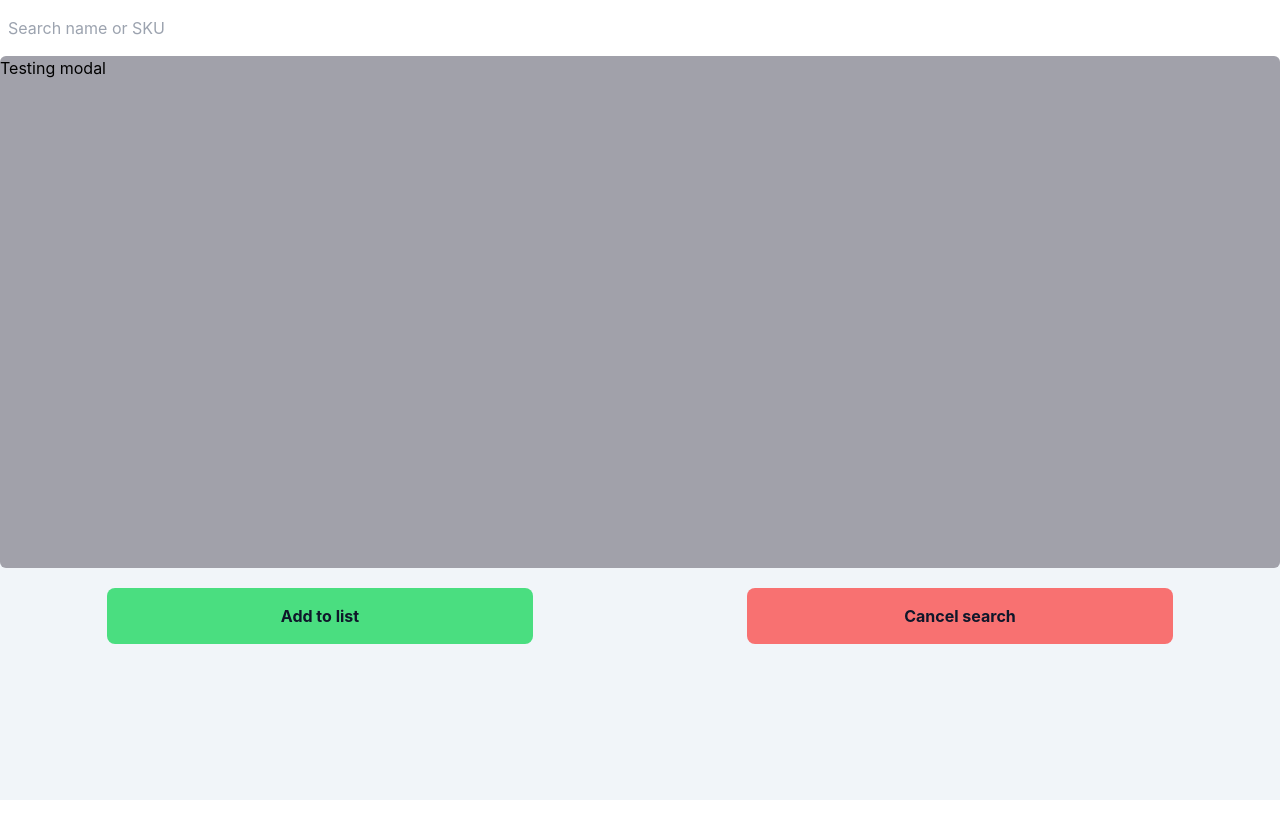
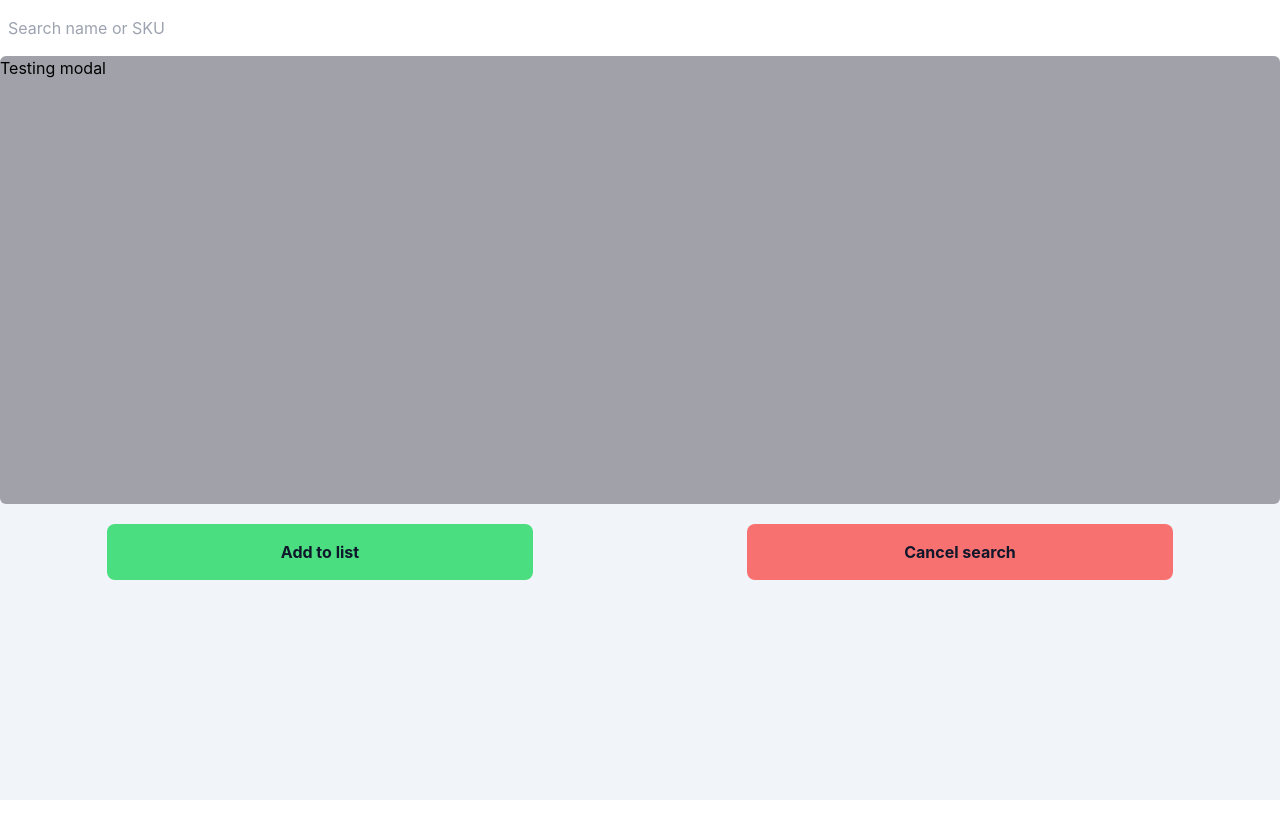
Before and after one commit to santiagomanso/inventory, a React (Create React App) app: page /inbound-inventory in a window 1280 px wide. Shown: the top 838 px of the page. Built offline with nearby package versions, Linux system fonts and the light colour scheme.

Commit message:
modal ui 1.2

```diff
--- a/src/components/modal/modal.css
+++ b/src/components/modal/modal.css
@@ -1,3 +1,3 @@
 .test_modal {
-  height: calc(100% - 18rem);
+  height: calc(100% - 22rem);
 }
```
